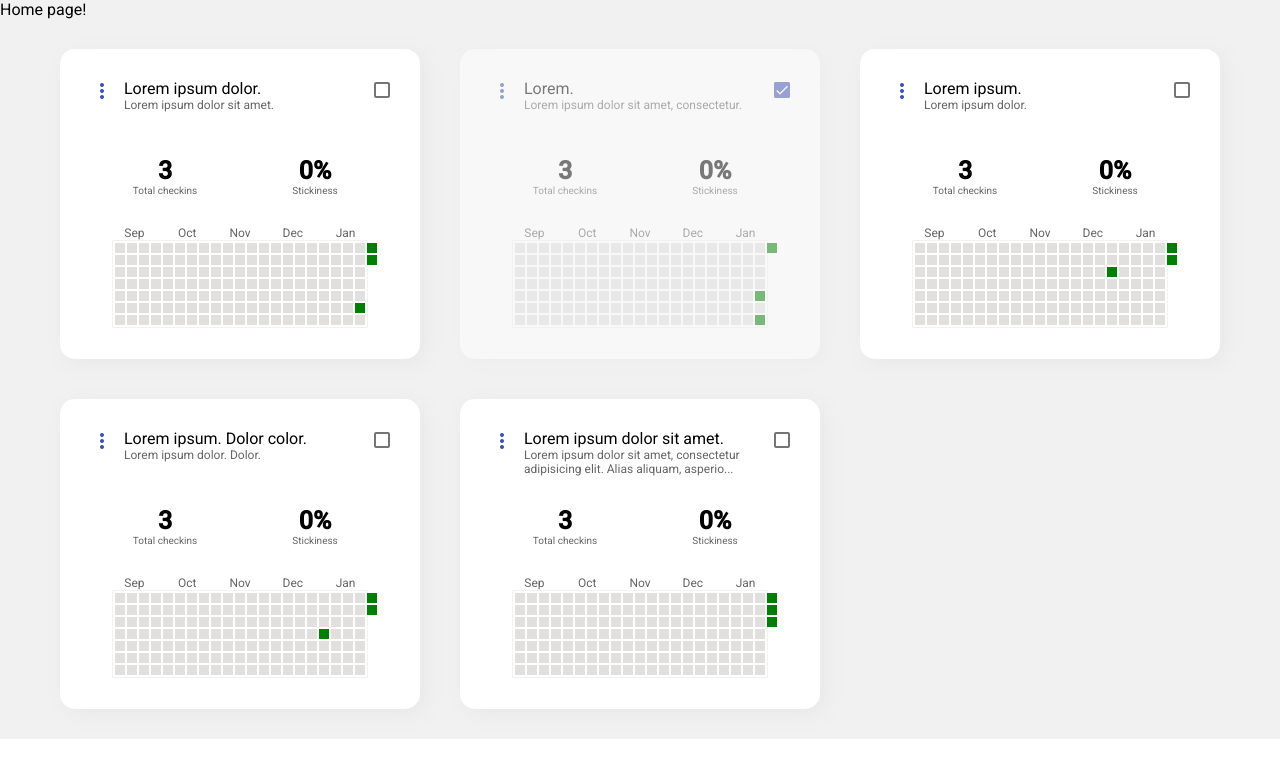
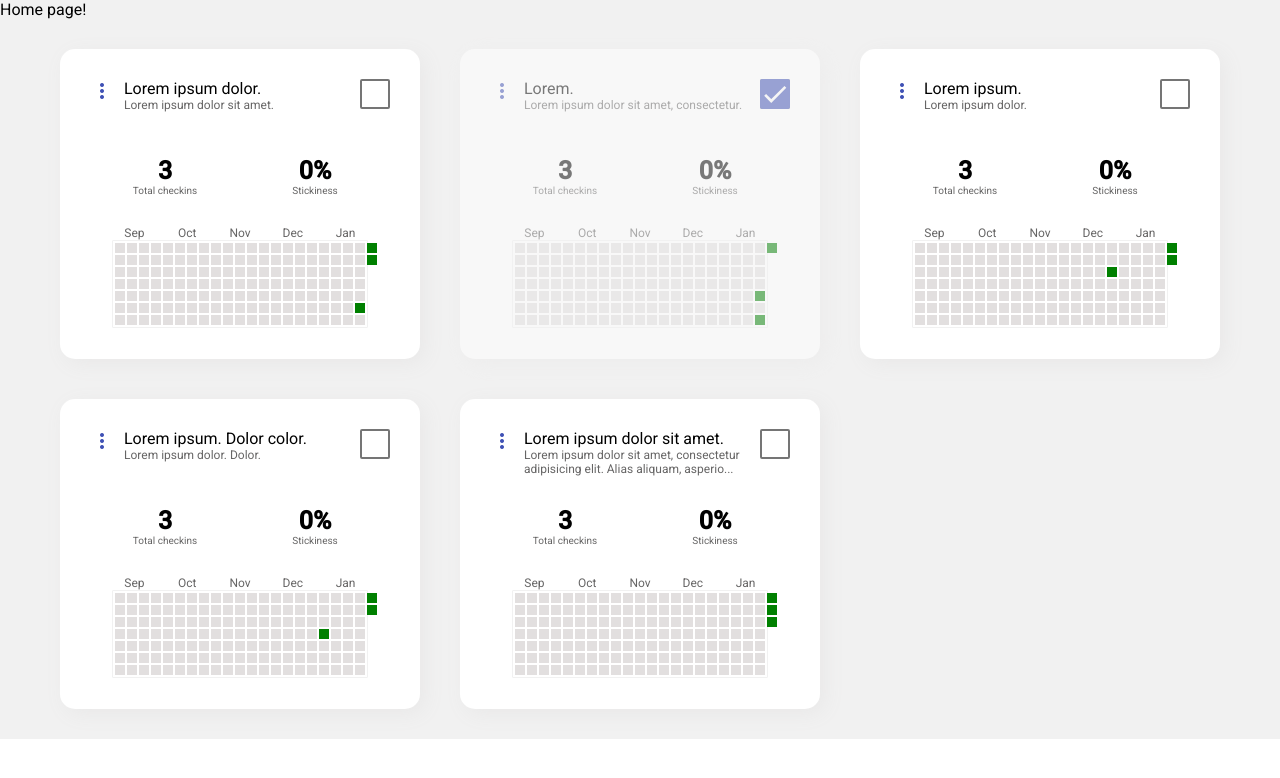
Before and after one commit to rsh-12/simple-tracker, an Angular app: page / in a window 1280 px wide. Shown: the top 778 px of the page. Built offline with nearby package versions, Linux system fonts and the light colour scheme; what @angular/fire would draw is missing.

Commit message:
Update main styles.css

```diff
--- a/src/styles.css
+++ b/src/styles.css
@@ -1,4 +1,15 @@
 /* You can add global styles to this file, and also import other style files */
 
-html, body { height: 100%; }
-body { margin: 0; font-family: Roboto, "Helvetica Neue", sans-serif; }
+html, body {
+  height: 100%;
+}
+
+body {
+  margin: 0;
+  font-family: Roboto, "Helvetica Neue", sans-serif;
+}
+
+.mat-checkbox .mat-checkbox-inner-container {
+  width: 30px;
+  height: 30px;
+}
```
